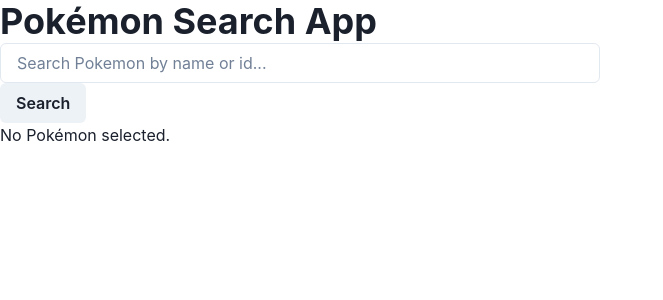
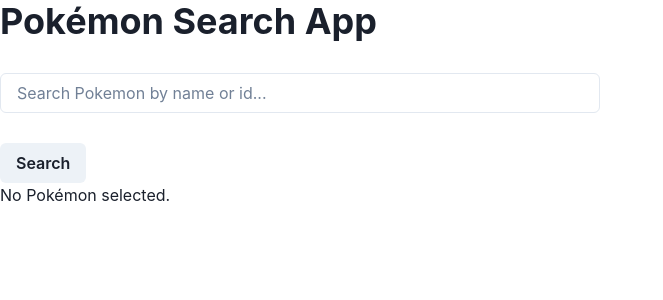
Before and after one commit to jeromepchavez/pokesearch, a React (Vite) app: page / in a window 1280 px wide. Shown: the top 300 px of the page, without its empty margins (0-663 px from the left). Built offline with nearby package versions, Linux system fonts and the light colour scheme.

Commit message:
Created function to return english text

```diff
--- a/src/App.jsx
+++ b/src/App.jsx
@@ -1,18 +1,33 @@
 // App.js
 import React, { useState } from 'react';
 import axios from 'axios';
-import { Heading } from '@chakra-ui/react';
+import { Box, Heading } from '@chakra-ui/react';
 import SearchBar from './components/SearchBar';
 import PokemonDetail from './components/PokemonDetail';
 
 const App = () => {
   const [selectedPokemon, setSelectedPokemon] = useState(null);
 
+  /*
+  Flavor text entries from the api can come in different languages.
+  This function returns the first one translated in english.
+  */
+  const findEnglishFlavorText = (arr) => {
+    let result = null;
+    arr.forEach(item => {
+      if (item.language.name === 'en') {
+        result = item.flavor_text;
+      }
+    });
+    console.log(result)
+    return result;
+  }
+
   const handleSearch = async (searchQuery) => {
     try {
       const response1 = await axios.get(`https://pokeapi.co/api/v2/pokemon/${searchQuery.toLowerCase()}`);
       const response2 = await axios.get(`https://pokeapi.co/api/v2/pokemon-species/${searchQuery.toLowerCase()}`);
-      console.log(response2.data)
+      console.log(response2.data.flavor_text_entries)
       const pokemon = {
         name: response1.data.name,
         type: response1.data.types[0].type.name,
@@ -23,6 +38,7 @@
         pokemonID: response1.data.id,
         pokedexEntry: response2.data.flavor_text_entries[0].flavor_text,
         generation: response2.data.generation.name,
+        pokedexEntry2: findEnglishFlavorText(response2.data.flavor_text_entries),
       };
       setSelectedPokemon(pokemon);
     } catch (error) {
@@ -32,11 +48,11 @@
   };
 
   return (
-    <div className="App">
+    <Box>
       <Heading>Pokémon Search App</Heading>
       <SearchBar onSearch={handleSearch} />
       <PokemonDetail pokemon={selectedPokemon} />
-    </div>
+    </Box>
   );
 };
 
--- a/src/components/PokemonDetail.jsx
+++ b/src/components/PokemonDetail.jsx
@@ -16,6 +16,7 @@
       <div>Weight: {pokemon.weight}</div>
       <div>ID: {pokemon.pokemonID}</div>
       <div>Pokedex: {pokemon.pokedexEntry}</div>
+      <div>Pokedex2: {pokemon.pokedexEntry2}</div>
       <div>Generation: {pokemon.generation}</div>
     </div>
   );
--- a/src/components/SearchBar.jsx
+++ b/src/components/SearchBar.jsx
@@ -14,8 +14,9 @@
     }
 
     return (
-        <Box width='600px'>
-            <Center>
+        <Box>
+            <Box width='600px' position='relative'>
+                <Center height='100px'>
                     <Input
                         type='text'
                         value={searchQuery}
@@ -25,6 +26,7 @@
                 </Center>
                 <Button onClick={handleSearch}>Search</Button>
             </Box>
+        </Box>
     )
 }
 
```
Lines whose indentation alone changed are shown as unchanged.
